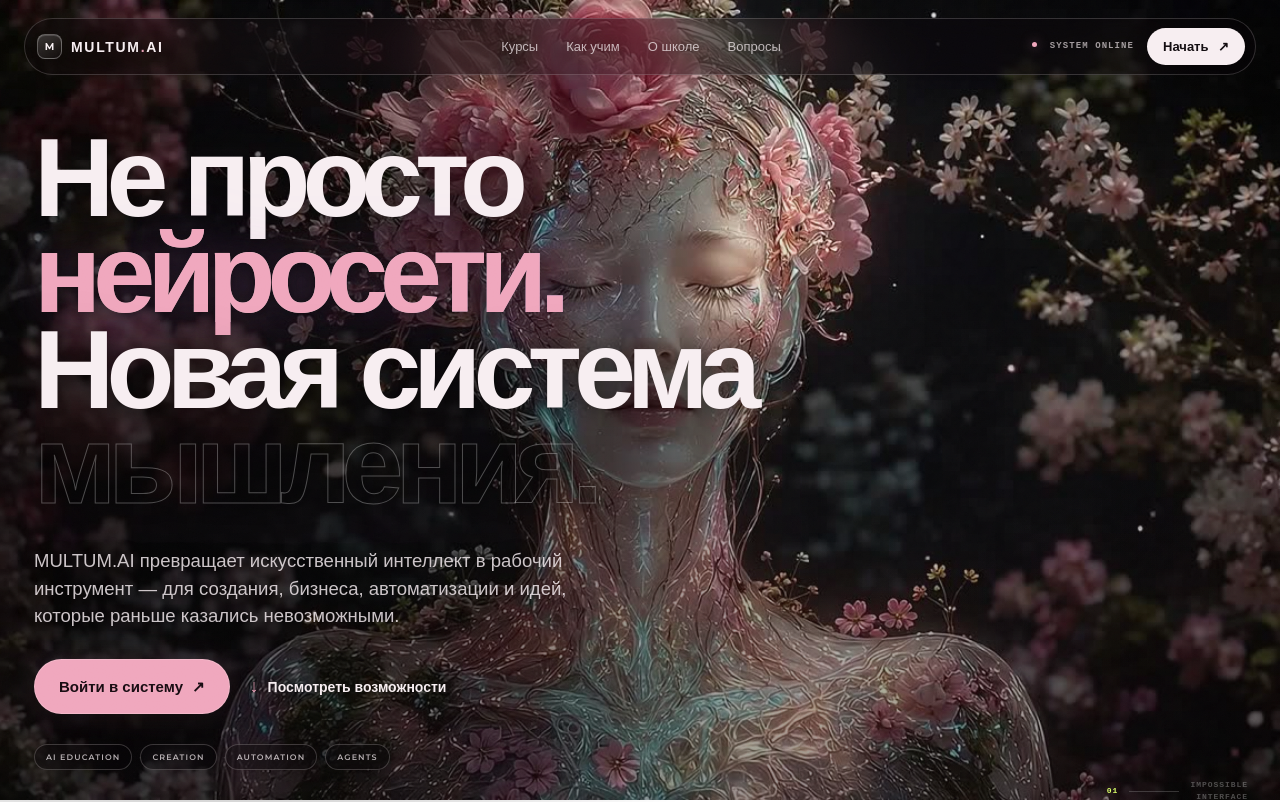
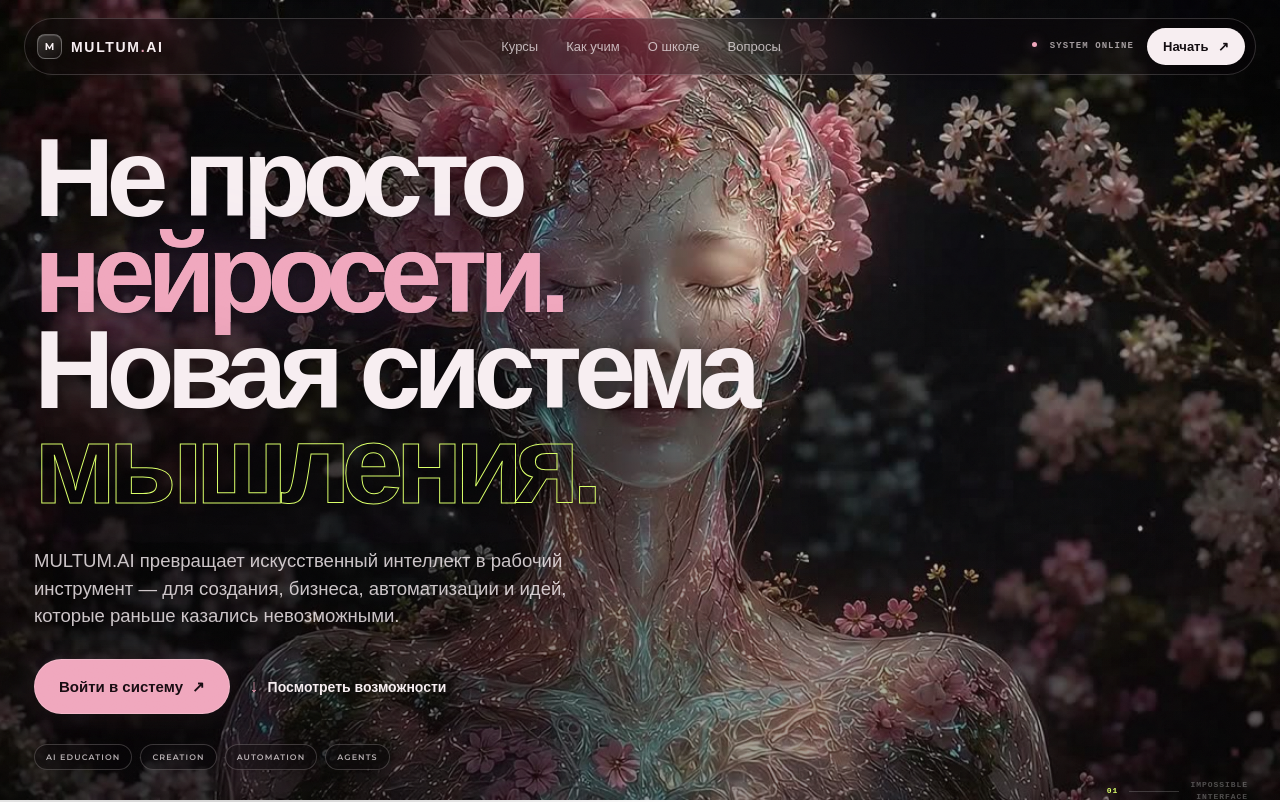
Before and after one commit to fuks19200-ctrl/09, a Next.js app: page / in a window 1280 px wide. Shown: the top 802 px of the page. Built offline with nearby package versions, Linux system fonts and the light colour scheme; no server answers.

Commit message:
Highlight мышления with site acid green outline

```diff
--- a/app/globals.css
+++ b/app/globals.css
@@ -259,7 +259,7 @@ body::before{z-index:-7;background:radial-gradient(ellipse 60% 55% at 75% 12%,rg
 .brand{display:flex;align-items:center;gap:9px;font-size:14px;letter-spacing:.12em}.brand-mark{display:grid;place-items:center;width:25px;height:25px;border:1px solid rgba(255,255,255,.3);border-radius:8px;font:700 10px/1 'Montserrat';letter-spacing:0;background:linear-gradient(145deg,rgba(255,255,255,.18),rgba(255,255,255,.02));box-shadow:inset 0 1px rgba(255,255,255,.15)}.brand-dot{color:var(--acid)}
 .header-meta{display:flex;align-items:center;justify-self:end;gap:13px}.header-status{font:600 9px/1 'Montserrat';letter-spacing:.12em;color:rgba(255,255,255,.38)}.header-status i{display:inline-block;width:5px;height:5px;margin-right:6px;border-radius:50%;background:var(--acid);box-shadow:0 0 12px var(--acid);vertical-align:1px}.header-cta{padding:11px 16px;background:var(--milk);color:#0a0a0b;box-shadow:0 8px 28px rgba(0,0,0,.16)}.header-cta span{margin-left:6px}
 .hero{min-height:100svh;padding-top:130px;padding-bottom:105px;overflow:visible}.hero__copy{width:min(850px,65vw);z-index:8}.hero-kicker{display:flex;align-items:center;gap:9px;margin-bottom:30px;font:600 10px/1 'Montserrat';letter-spacing:.17em;color:rgba(255,255,255,.72)}.hero-kicker__dot{width:6px;height:6px;border-radius:50%;background:var(--acid);box-shadow:0 0 16px rgba(217,255,104,.8)}.hero-kicker__year{margin-left:10px;color:rgba(255,255,255,.25)}
-.hero__copy h1{display:flex;flex-direction:column;gap:0;max-width:none;margin:0;font-size:clamp(70px,8.9vw,145px);line-height:.84;letter-spacing:-.075em;text-wrap:balance}.hero__copy h1 em{font-style:normal;color:transparent;-webkit-text-stroke:1px rgba(255,255,255,.62)}.hero__copy h1 .hero-hollow{color:transparent;-webkit-text-stroke:1px rgba(255,255,255,.28)}
+.hero__copy h1{display:flex;flex-direction:column;gap:0;max-width:none;margin:0;font-size:clamp(70px,8.9vw,145px);line-height:.84;letter-spacing:-.075em;text-wrap:balance}.hero__copy h1 em{font-style:normal;color:transparent;-webkit-text-stroke:1px rgba(255,255,255,.62)}.hero__copy h1 .hero-hollow{color:transparent;-webkit-text-stroke:1px var(--acid);text-shadow:0 0 22px rgba(217,255,104,.16)}
 .hero__copy>p{margin-top:34px;max-width:620px;color:rgba(255,255,255,.66);font-size:clamp(17px,1.35vw,21px);line-height:1.48}.hero__actions{margin-top:30px;gap:20px}.magnetic-button{min-height:55px;padding:0 24px;box-shadow:0 15px 40px rgba(0,0,0,.2)}.magnetic-button span{margin-left:9px}.text-link{display:flex;align-items:center;gap:9px;color:rgba(255,255,255,.62)}.text-link__arrow{font-size:18px;color:var(--acid)}
 .hero-proof{display:flex;gap:17px;flex-wrap:wrap;margin-top:38px;font:600 8px/1 'Montserrat';letter-spacing:.16em;color:rgba(255,255,255,.3)}.hero-proof span{position:relative}.hero-proof span:not(:last-child)::after{content:'·';position:absolute;right:-11px;color:rgba(255,255,255,.16)}
 .hero__visual{display:block;position:absolute;z-index:2;right:-7vw;top:7%;width:min(59vw,850px);height:88%;pointer-events:none;opacity:.9}.hero-neural{position:absolute;inset:8% 2%;filter:drop-shadow(0 0 70px rgba(157,130,255,.13))}.hero-neural canvas{display:block}
```
